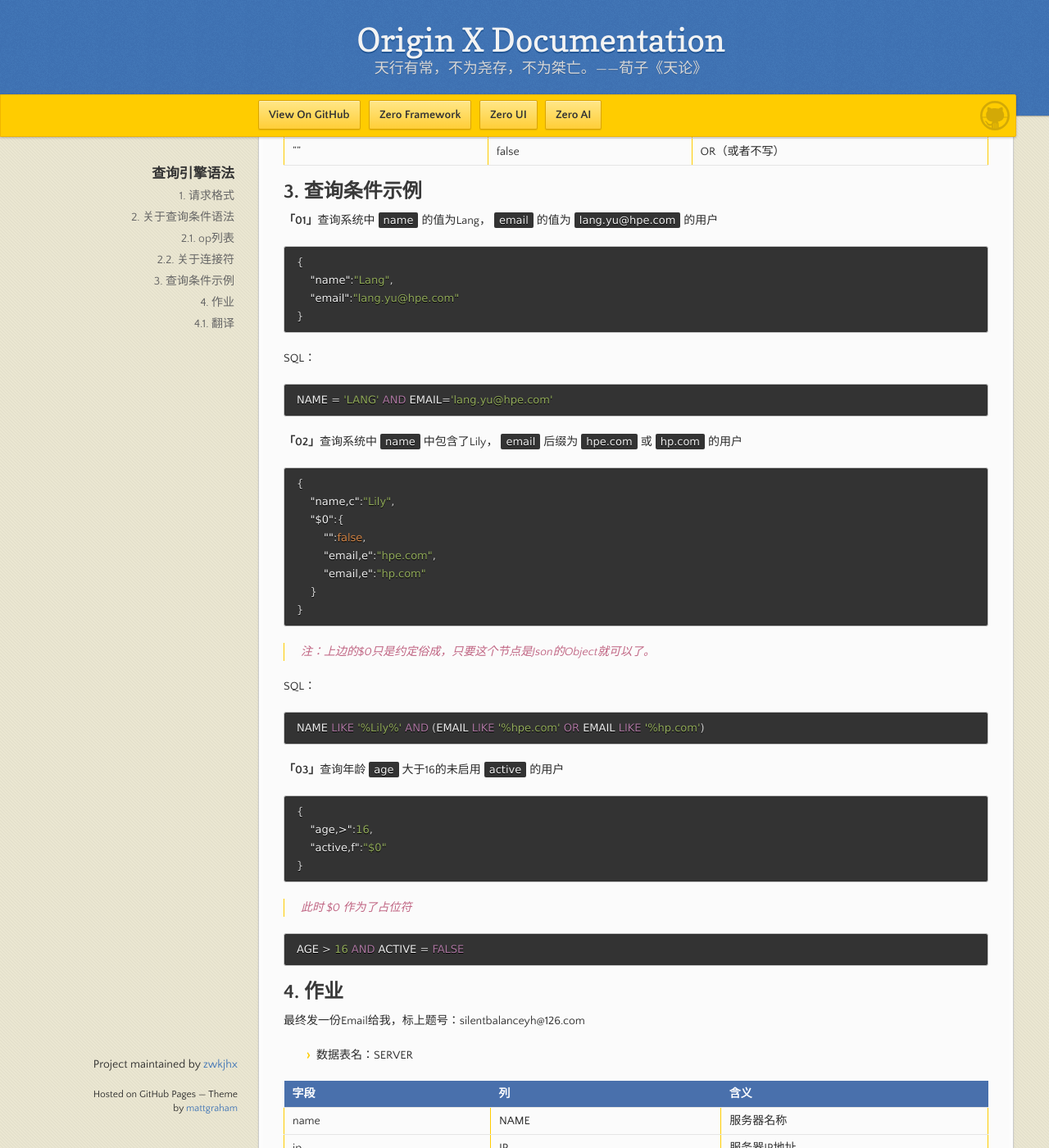
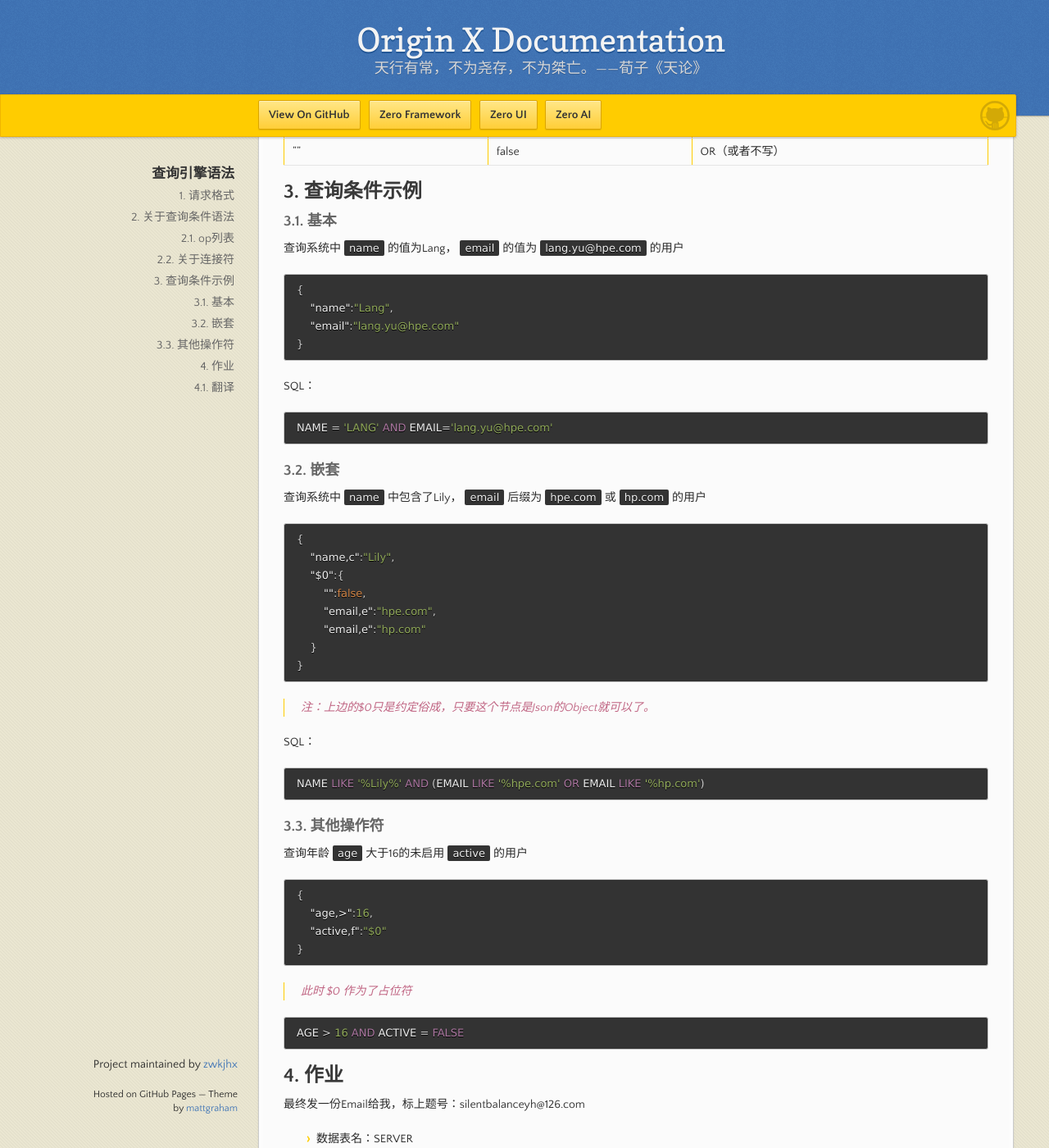
Before and after one commit to zwkjhx/ox-doc, a Jekyll site: the page built from uniform-documentation/zerohe-xin-li-lun/kmz-001-cha-xun-yin-qing-yu-fa.md, in a window 1280 px wide and 1400 px high, scrolled down 1874 px. Shown: the whole window at 82% size. Built offline with Jekyll 4.4.1, drawn with Linux system fonts in a browser that asks for light colours; our own code applies the rules of GitHub Pages for plain Markdown files.

Commit message:
Updates uniform-documentation/zerohe-xin-li-lun/kmz-001-cha-xun-yin-qing-yu-fa.md
Auto commit by GitBook Editor

````diff
--- a/uniform-documentation/zerohe-xin-li-lun/kmz-001-cha-xun-yin-qing-yu-fa.md
+++ b/uniform-documentation/zerohe-xin-li-lun/kmz-001-cha-xun-yin-qing-yu-fa.md
@@ -83,7 +83,9 @@ criteria支持多级查询树的动作，也就是说可以支持多个查询条
 
 ## 3. 查询条件示例
 
-**「01」**查询系统中`name`的值为Lang，`email`的值为`lang.yu@hpe.com`的用户
+### 3.1. 基本
+
+查询系统中`name`的值为Lang，`email`的值为`lang.yu@hpe.com`的用户
 
 ```json
 {
@@ -98,7 +100,9 @@ SQL：
 NAME = 'LANG' AND EMAIL='lang.yu@hpe.com'
 ```
 
-**「02」**查询系统中`name`中包含了Lily，`email`后缀为`hpe.com`或`hp.com`的用户
+### 3.2. 嵌套
+
+查询系统中`name`中包含了Lily，`email`后缀为`hpe.com`或`hp.com`的用户
 
 ```json
 {
@@ -119,7 +123,9 @@ SQL：
 NAME LIKE '%Lily%' AND (EMAIL LIKE '%hpe.com' OR EMAIL LIKE '%hp.com')
 ```
 
-**「03」**查询年龄`age`大于16的未启用`active`的用户
+### 3.3. 其他操作符
+
+查询年龄`age`大于16的未启用`active`的用户
 
 ```json
 {
````
